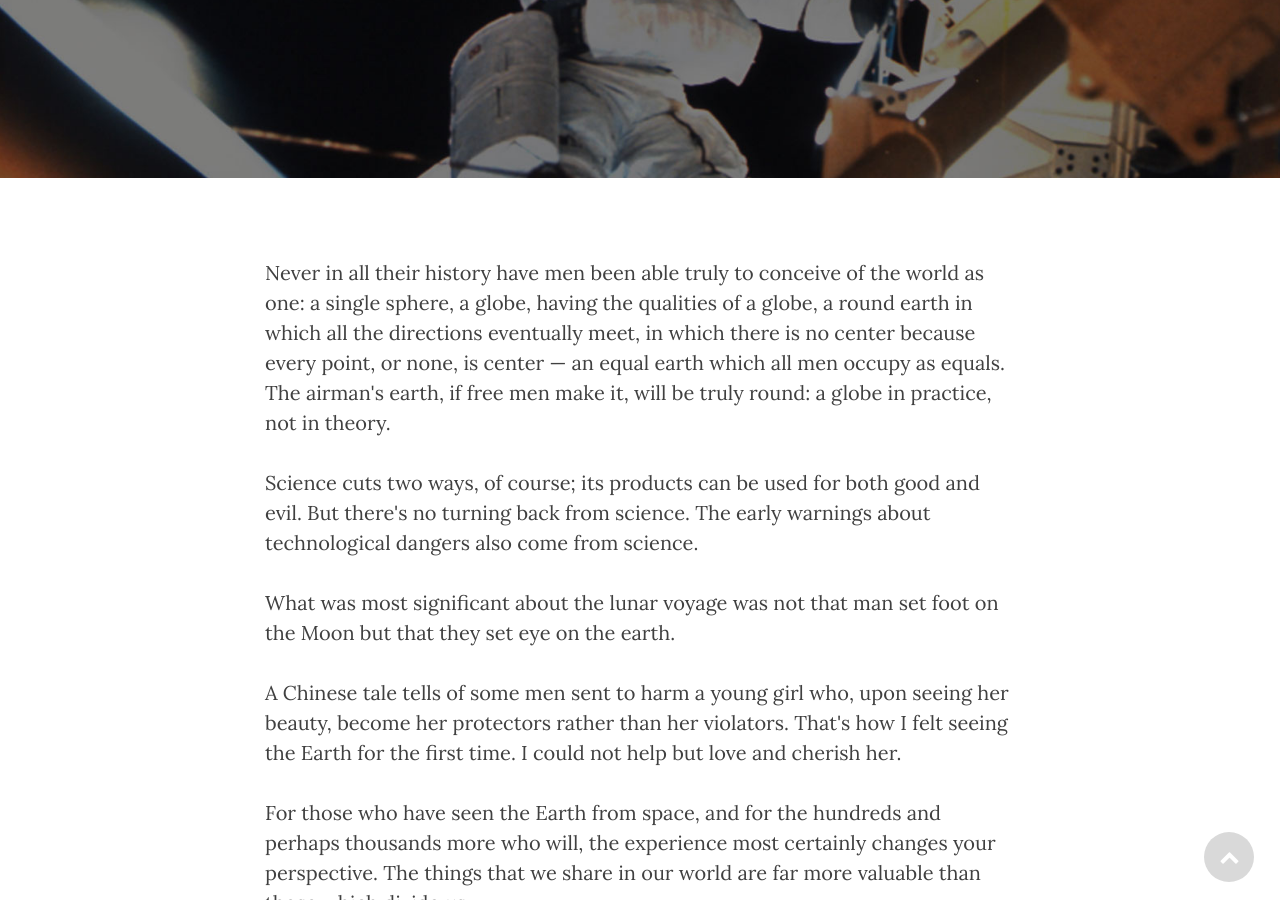
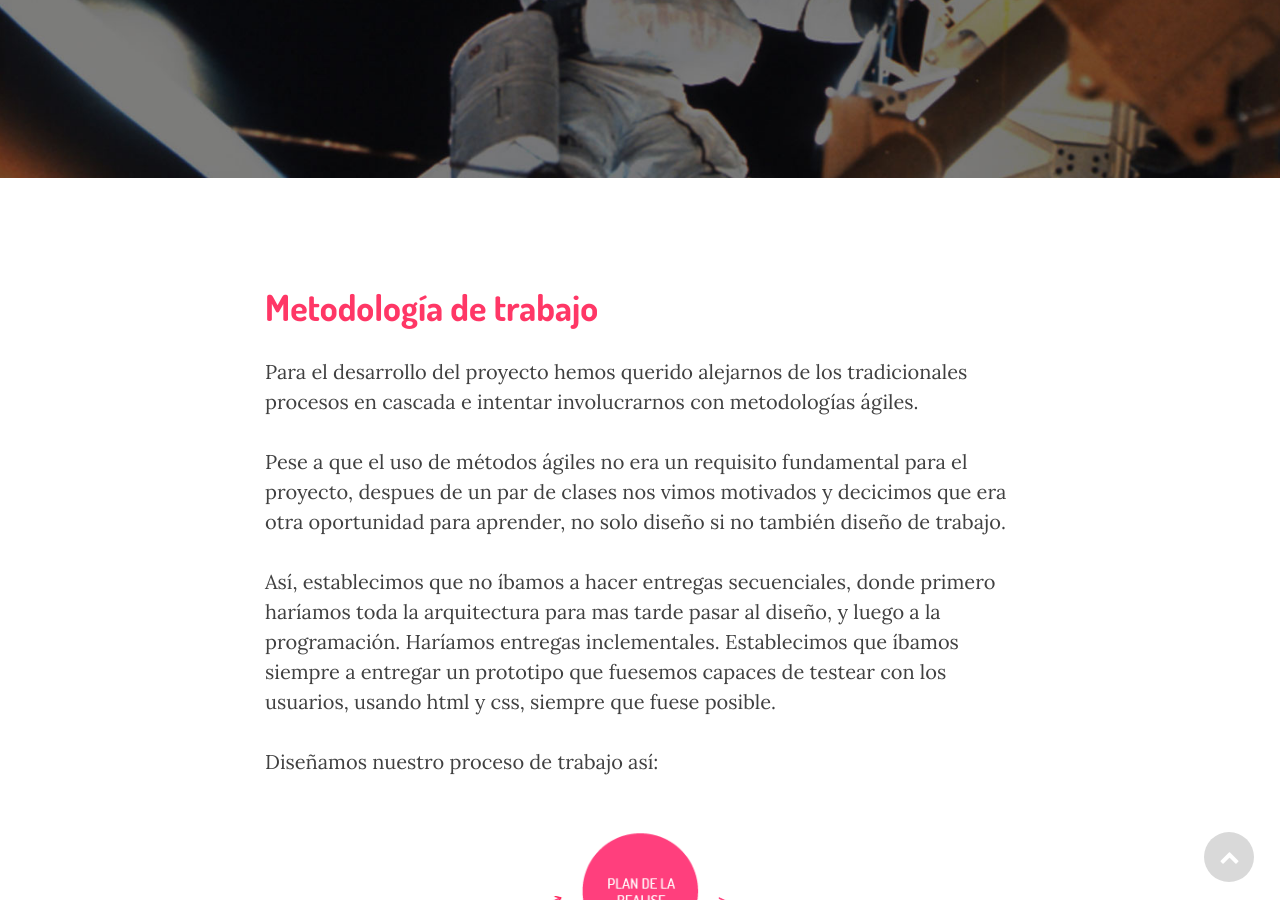
Before and after one commit to Rooof-Project/memoria, a Jekyll site: the page built from _posts/2015-04-17-El-proceso.markdown, in a window 1280 px wide and 900 px high, scrolled down 309 px. Built offline with Jekyll 4.4.1, drawn with Linux system fonts in a browser that asks for light colours; nearby versions of some CDN libraries.

Commit message:
Updated 2015-04-17-El-proceso.markdown

```diff
--- a/_posts/2015-04-17-El-proceso.markdown
+++ b/_posts/2015-04-17-El-proceso.markdown
@@ -1,17 +1,23 @@
 ---
-layout:     post
-title:      "El proceso"
-subtitle:   "Many say exploration is part of our destiny, but it’s actually our duty to future generations."
-header-img: "img/post-bg-03.jpg"
+layout: post
+title: El proceso
+subtitle: "Many say exploration is part of our destiny, but it’s actually our duty to future generations."
+"header-img": "img/post-bg-03.jpg"
+published: true
 ---
 
-<p>Never in all their history have men been able truly to conceive of the world as one: a single sphere, a globe, having the qualities of a globe, a round earth in which all the directions eventually meet, in which there is no center because every point, or none, is center — an equal earth which all men occupy as equals. The airman's earth, if free men make it, will be truly round: a globe in practice, not in theory.</p>
 
-<p>Science cuts two ways, of course; its products can be used for both good and evil. But there's no turning back from science. The early warnings about technological dangers also come from science.</p>
+<h2 class="section-heading">Metodología de trabajo</h2>
 
-<p>What was most significant about the lunar voyage was not that man set foot on the Moon but that they set eye on the earth.</p>
+<p>Para el desarrollo del proyecto hemos querido alejarnos de los tradicionales procesos en cascada e intentar involucrarnos con metodologías ágiles.</p>
 
-<p>A Chinese tale tells of some men sent to harm a young girl who, upon seeing her beauty, become her protectors rather than her violators. That's how I felt seeing the Earth for the first time. I could not help but love and cherish her.</p>
+<p>Pese a que el uso de métodos ágiles no era un requisito fundamental para el proyecto, despues de un par de clases nos vimos motivados y decicimos que era otra oportunidad para aprender, no solo diseño si no también diseño de trabajo.</p>
+
+<p>Así, establecimos que no íbamos a hacer entregas secuenciales, donde primero haríamos toda la arquitectura para mas tarde pasar al diseño, y luego a la programación. Haríamos entregas inclementales. Establecimos que íbamos siempre a entregar un prototipo que fuesemos capaces de testear con los usuarios, usando html y css, siempre que fuese posible.</p>
+
+<p>Diseñamos nuestro proceso de trabajo así:</p>
+
+<img src="{{ site.baseurl }}/img/metodo-agil-23.png" alt="Post Sample Image">
 
 <p>For those who have seen the Earth from space, and for the hundreds and perhaps thousands more who will, the experience most certainly changes your perspective. The things that we share in our world are far more valuable than those which divide us.</p>
 
```
